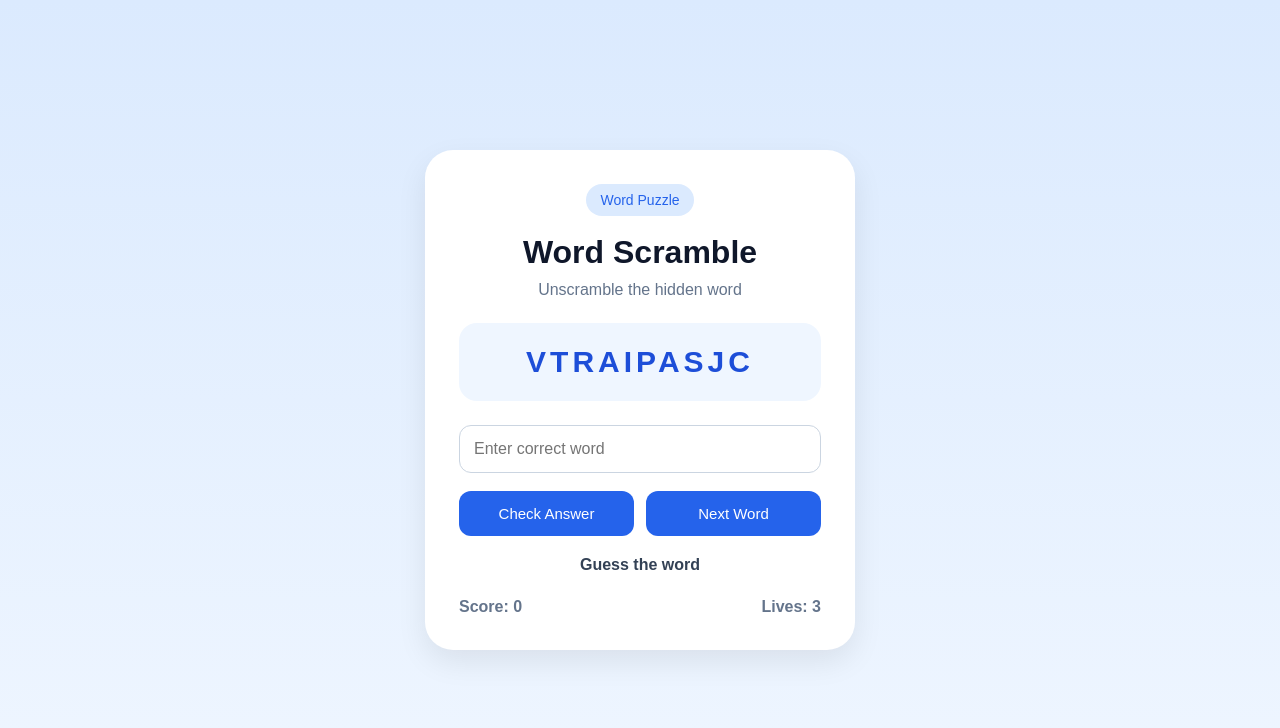
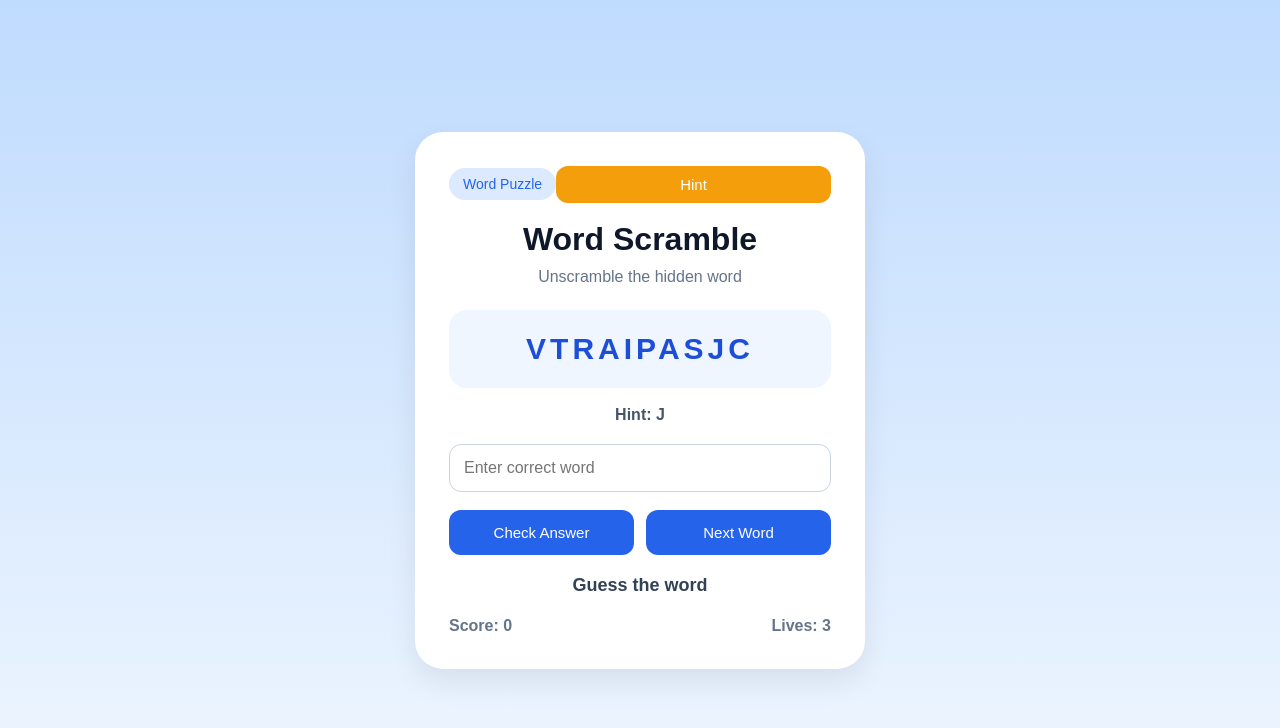
Before and after one commit to architraj99/Word-Scramble-Game, a plain HTML site: page index.html in a window 1280 px wide. Drawn offline with Linux system fonts and the light colour scheme.

Commit message:
Added score system, hints and improved gameplay
Added scoring system, lives reduction, hint display feature and automatic next word loading

```diff
--- a/index.html
+++ b/index.html
@@ -10,26 +10,42 @@
 
     <div class="game-card">
 
-        <div class="top-badge">
-            Word Puzzle
+        <div class="top-section">
+
+            <div class="top-badge">
+                Word Puzzle
+            </div>
+
+            <button id="hintBtn">Hint</button>
         </div>
 
         <h1>Word Scramble</h1>
 
-        <p class="subtitle">Unscramble the hidden word</p>
+        <p class="subtitle">
+            Unscramble the hidden word
+        </p>
 
-        <div class="word-box">RACETSIPVJA</div>
+        <div class="word-box">
+            RACETSIPVJA
+        </div>
 
-        <input type="text" id="guessInput" placeholder="Enter correct word">
+        <div class="hint-text">
+            Hint: ---
+        </div>
+
+        <input
+            type="text" id="guessInput" placeholder="Enter correct word"
+        >
 
         <div class="button-group">
 
             <button id="checkBtn">Check Answer</button>
             <button id="nextBtn">Next Word</button>
-
         </div>
 
-        <div class="message">Start Guessing...</div>
+        <div class="message">
+            Start guessing...
+        </div>
 
         <div class="stats">
 
@@ -37,11 +53,13 @@
                 Score: 0
             </div>
 
-            <div class="lives">Lives: 3</div>
+            <div class="lives">
+                Lives: 3
+            </div>
+
         </div>
     </div>
 
     <script src="script.js"></script>
-
 </body>
 </html>
--- a/script.js
+++ b/script.js
@@ -2,11 +2,14 @@ let wordBox = document.querySelector(".word-box");
 let guessInput = document.getElementById("guessInput");
 let checkBtn = document.getElementById("checkBtn");
 let nextBtn = document.getElementById("nextBtn");
+let hintBtn = document.getElementById("hintBtn");
 let message = document.querySelector(".message");
 let score = document.querySelector(".score");
 let lives = document.querySelector(".lives");
+let hintText = document.querySelector(".hint-text");
 
 let words = [
+
     "javascript",
     "computer",
     "internet",
@@ -18,11 +21,15 @@ let words = [
 ];
 
 let currentWord = "";
+let totalScore = 0;
+let totalLives = 3;
 
 function scrambleWord(word) {
+
     let letters = word.split("");
 
-    for(let i = letters.length - 1; i > 0; i--) {
+    for (let i = letters.length - 1; i > 0; i--) {
+
         let randomIndex = Math.floor(Math.random() * (i + 1) );
 
         let temp = letters[i];
@@ -35,10 +42,12 @@ function scrambleWord(word) {
 function loadNewWord() {
 
     let randomWord = words[Math.floor(Math.random() * words.length) ];
+
     currentWord = randomWord;
+    let scrambled = scrambleWord(randomWord);
 
-    let scrambled = scrambleWord(randomWord);
     wordBox.innerText = scrambled.toUpperCase();
+    hintText.innerText = "Hint: " + currentWord.charAt(0).toUpperCase();
 
     guessInput.value = "";
     message.innerText = "Guess the word";
@@ -46,30 +55,46 @@ function loadNewWord() {
 
 loadNewWord();
 
-checkBtn.addEventListener("click", function() {
+checkBtn.addEventListener("click", function () {
 
         let userGuess = guessInput.value.toLowerCase().trim();
 
-    if(!userGuess) {
+        if (!userGuess) {
 
             message.innerText = "Enter a word";
             return;
         }
 
-    if(userGuess === currentWord) {
+        if (userGuess === currentWord) {
 
-        message.innerText = "Correct Guess!"
+            totalScore++;
+            score.innerText = "Score: " + totalScore;
+
+            message.innerText = "Correct Word!";
             message.style.color = "#16a34a";
+
+            loadNewWord();
         }
 
         else {
 
+            totalLives--;
+
+            lives.innerText = "Lives: " + totalLives;
             message.innerText = "Wrong Guess";
             message.style.color = "#dc2626";
         }
+
+        guessInput.value = "";
     }
 );
 
-nextBtn.addEventListener("click", function() {
+nextBtn.addEventListener("click", function () {
+
     loadNewWord();
 });
+
+hintBtn.addEventListener("click", function () {
+
+   hintText.innerText = "Hint: Starts with '" + currentWord.charAt(0).toUpperCase() + "'";
+});
--- a/style.css
+++ b/style.css
@@ -6,36 +6,47 @@
 
 body {
     font-family: Arial, Helvetica, sans-serif;
-
     height: 100vh;
-
     display: flex;
     justify-content: center;
     align-items: center;
 
-    background: linear-gradient(to bottom, #dbeafe, #eff6ff);
+    background: linear-gradient(to bottom, #bfdbfe, #eff6ff);
 }
 
 .game-card {
-    width: 430px;
+    width: 450px;
     background: white;
     padding: 34px;
-
     border-radius: 28px;
     text-align: center;
-
     box-shadow: 0 12px 30px rgba(0,0,0,0.08);
 }
 
+.top-section {
+    display: flex;
+    justify-content: space-between;
+    align-items: center;
+    margin-bottom: 18px;
+}
+
 .top-badge {
-
     display: inline-block;
     padding: 8px 14px;
     border-radius: 999px;
     background: #dbeafe;
     color: #2563eb;
     font-size: 14px;
-    margin-bottom: 18px;
+}
+
+#hintBtn {
+    width: auto;
+    padding: 10px 16px;
+    background: #f59e0b;
+}
+
+#hintBtn:hover {
+    background: #d97706;
 }
 
 h1 {
@@ -56,7 +67,13 @@ h1 {
     font-size: 30px;
     font-weight: bold;
     letter-spacing: 4px;
-    margin-bottom: 24px;
+    margin-bottom: 18px;
+}
+
+.hint-text {
+    color: #475569;
+    margin-bottom: 20px;
+    font-weight: bold;
 }
 
 input {
@@ -100,6 +117,7 @@ button:hover {
     color: #334155;
     min-height: 24px;
     margin-bottom: 18px;
+    font-size: 18px;
 }
 
 .stats {
```
Lines whose indentation alone changed are shown as unchanged.
